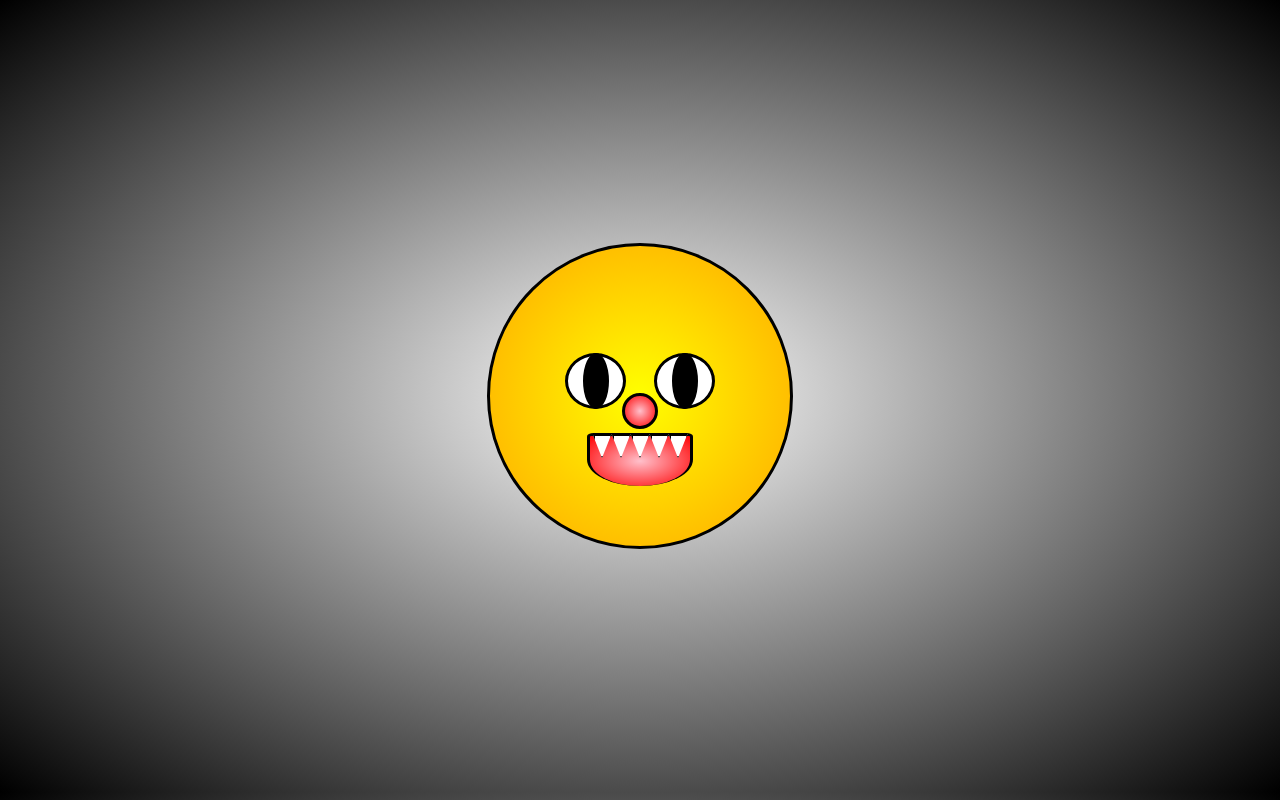
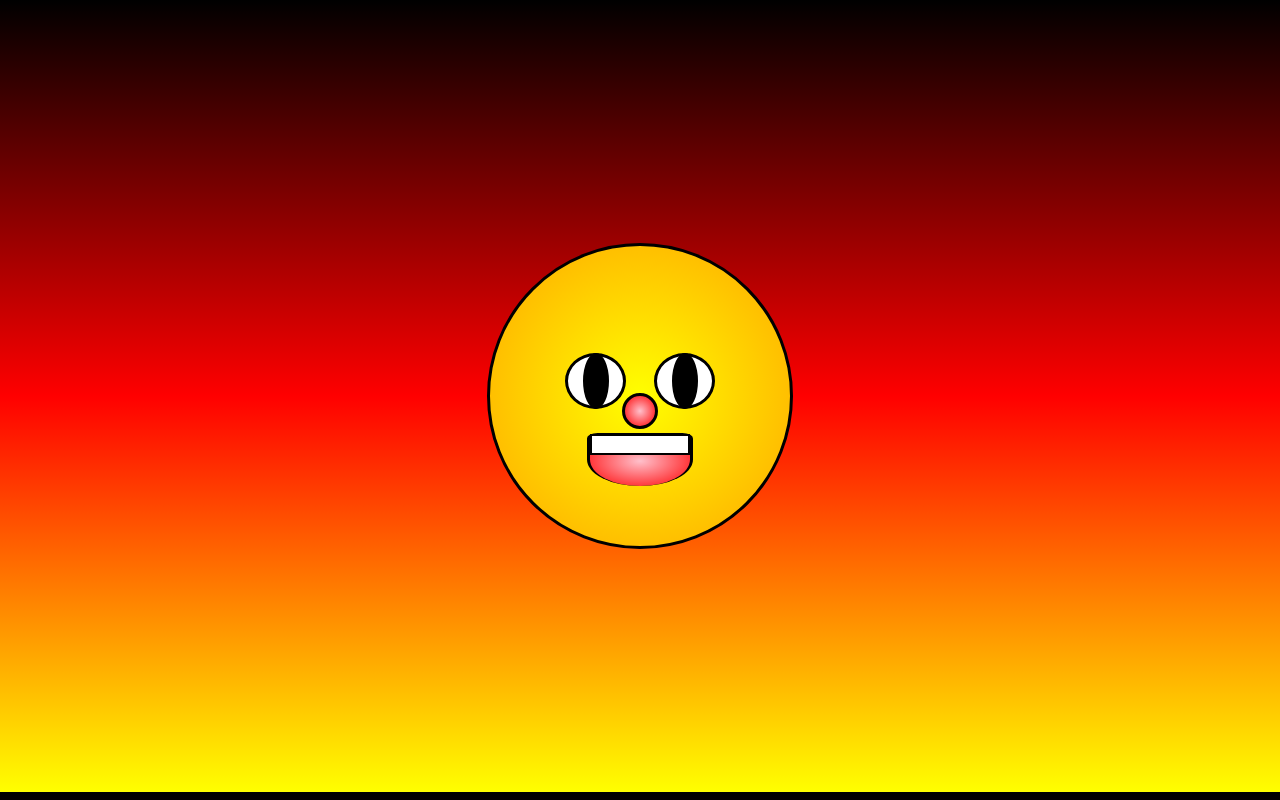
Before and after one commit to valerianoariel/TareaNro1--INF122-, a plain HTML site: page index.html in a window 1280 px wide. Drawn offline with Linux system fonts and the light colour scheme.

Commit message:
Add files via upload

```diff
--- a/index.html
+++ b/index.html
@@ -4,9 +4,8 @@
     <meta charset="UTF-8">
     <title>Tarea 1 INF-122</title>
     <style>
-        /* Estilos generales */
         body {
-            background:radial-gradient(white, black);
+            background: linear-gradient(black,red, yellow);
             display: flex;
             justify-content: center;
             align-items: center;
@@ -23,7 +22,6 @@
             background:radial-gradient(yellow, orange);
         }
 
-        /* Estilos de los ojos */
         .ojo {
             width: 55px;
             height: 50px;
@@ -59,7 +57,6 @@
             right: 44%;
         }
 
-        /* Estilos de la boca */
         .boca {
             display: flex;
             justify-content: center;
@@ -67,25 +64,25 @@
             height: 50px;
             border: 3px solid black;
             border-bottom: none;
-            border-radius: 10% 10% 80% 80%;
+            border-radius: 10% 10% 50% 50%;
             position: absolute;
             bottom: 20%;
             left: 50%;
             transform: translateX(-50%);
             background:radial-gradient(pink, red);
         }
+
         .diente{
             top: -4%;
-            width: 20px;
-            height: 20px;
+            width: 98px;
+            height: 17px;
             border:  2px solid black;
             position: relative;
-            /*top: 0%;
-            left: 0%;*/
             background-color: white;
             border-top-style:50px  solid white;
 
         }
+
         .canino{
             top: -4%;
             width: 15px;
@@ -95,6 +92,7 @@
             background-color: white;
             clip-path: polygon(50% 100%, 100% 0, 0% 0%)
         }
+
         .punto{
             top: 40%;
             width: 20px;
@@ -116,11 +114,7 @@
         </div>
         <div class="nariz"></div>
         <div class="boca">
-            <div class="canino"></div>
-            <div class="canino"></div>
-            <div class="canino"></div>
-            <div class="canino"></div>
-            <div class="canino"></div>
+            <div class="diente"></div>
         </div>
     </div>
 </body>
```
